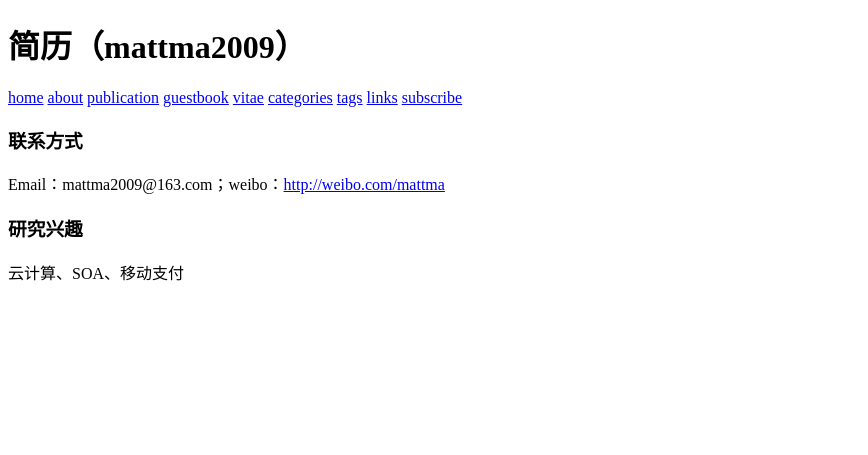
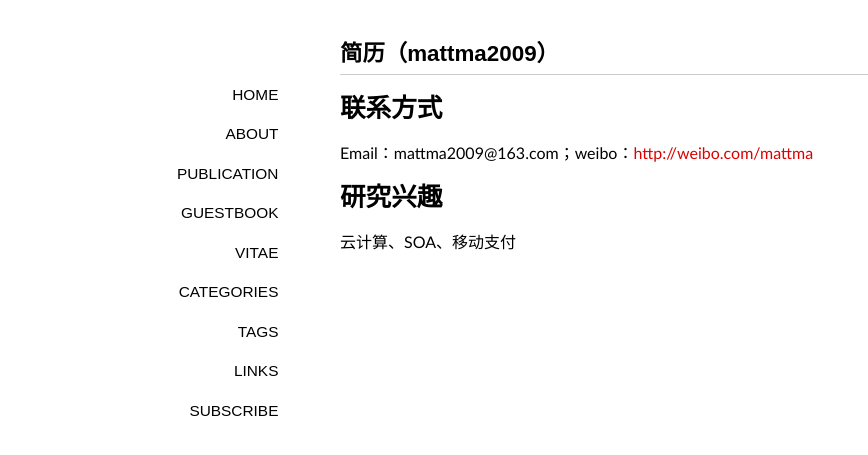
Before and after one commit to mattma2009/tour, a Jekyll site: the page built from vitae/index.md, in a window 1280 px wide. Shown: the top 455 px of the page, without its empty margins (0-868 px from the left). Built offline with Jekyll 4.4.1, drawn with Linux system fonts in a browser that asks for light colours; nearby versions of some CDN libraries; some web fonts are replaced; library files that are not in the unit come from our copies; Markdown is read by kramdown in place of the engine named in the settings.

Commit message:
ddd Signed-off-by: mattma2009 <mazhengxiu@gmail.com>

```diff
--- a/_layouts/default.html
+++ b/_layouts/default.html
@@ -6,9 +6,9 @@
     <title>{{ page.title }} | {{ site.author }}</title>
     <link rel="shortcut icon" href="/favicon.ico">
     <link href="{{ site.url }}/feed/" rel="alternate" title="{{ site.author }}" type="application/atom+xml" />
-    <link rel="stylesheet" href="media/css/style.css">
-    <link rel="stylesheet" href="media/css/highlight.css">
-    <script type="text/javascript" src="media/js/jquery-1.7.1.min.js"></script>
+    <link rel="stylesheet" href="{{ site.url }}/media/css/style.css">
+    <link rel="stylesheet" href="{{ site.url }}/media/css/highlight.css">
+    <script type="text/javascript" src="{{ site.url }}/media/js/jquery-1.7.1.min.js"></script>
   </head>
   <body>
     <div id="container">
```
